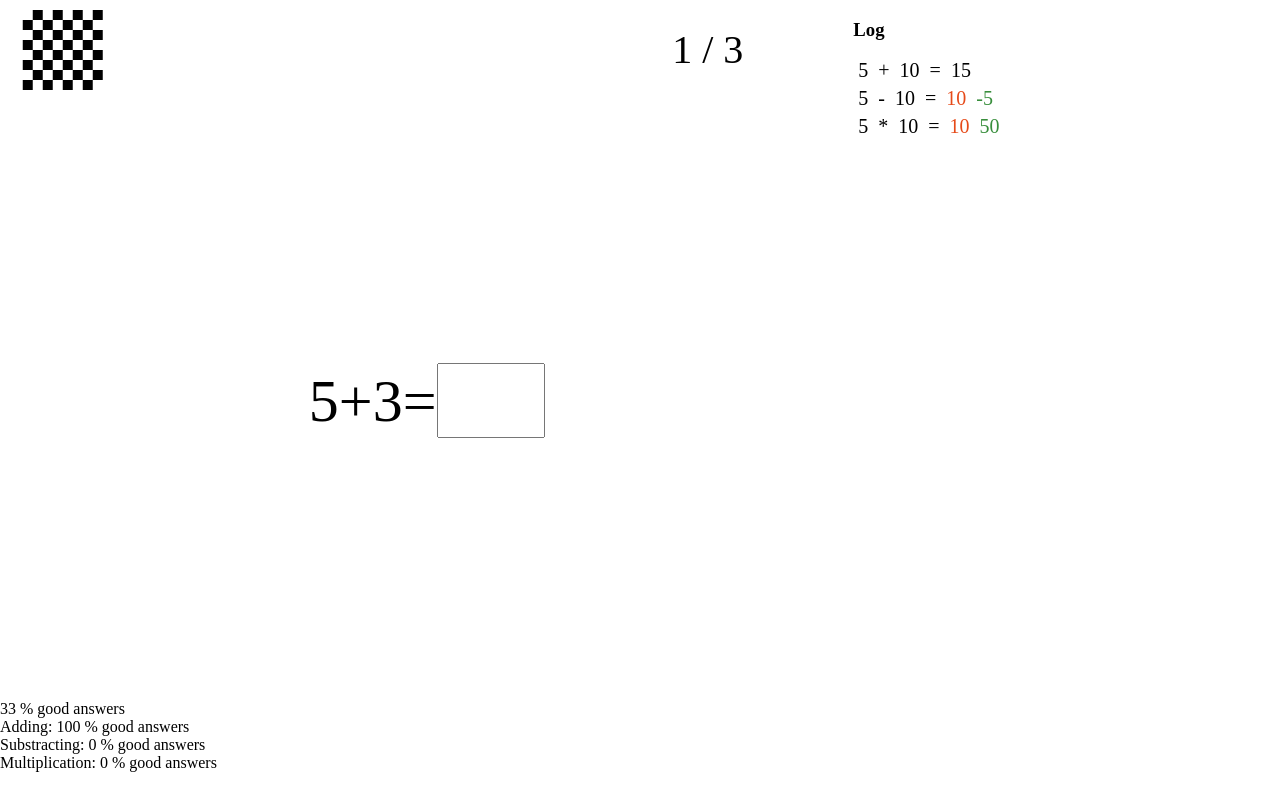
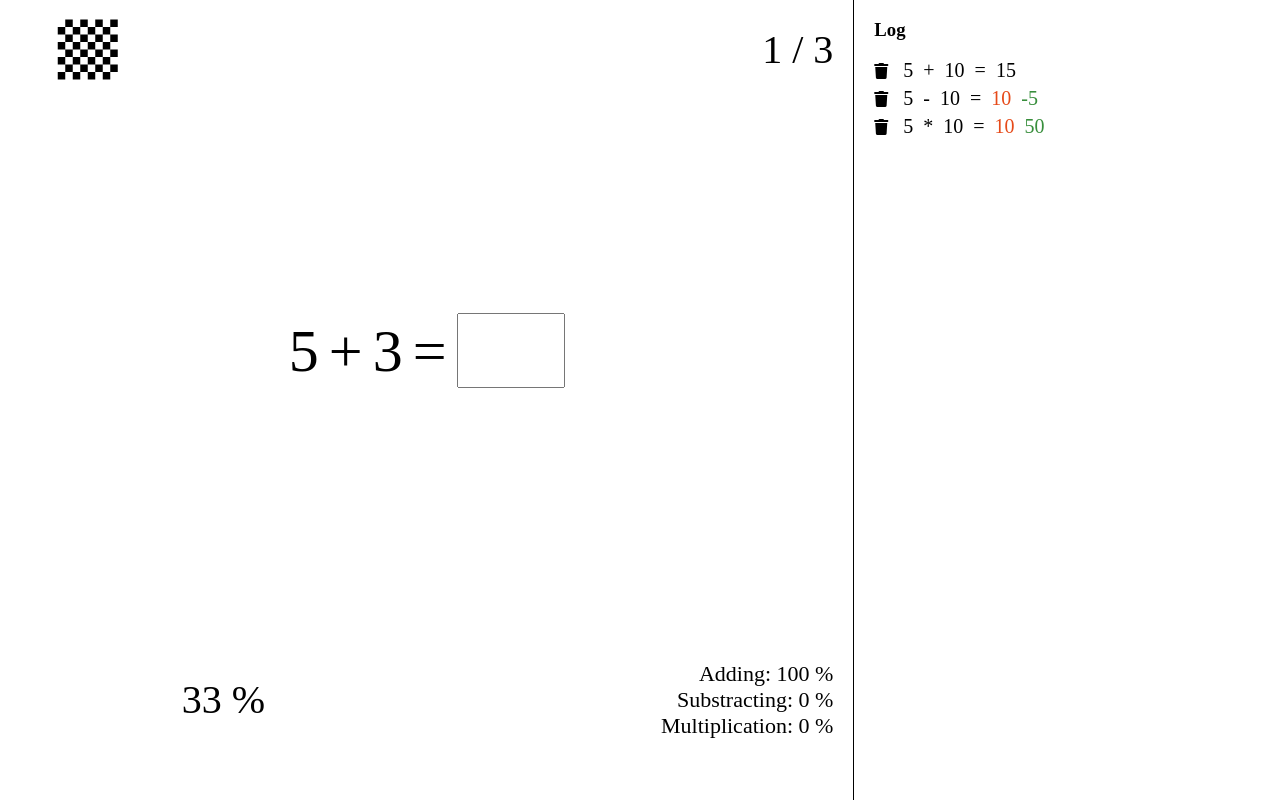
Before and after one commit to karlklin/math-competition-redux-learning, a React (Create React App) app: page / in a window 1280 px wide. Built offline with nearby package versions, Linux system fonts and the light colour scheme.

Commit message:
Implementation without redux
- fix styling
- remove log item

```diff
--- a/src/components/CompetitionManager.js
+++ b/src/components/CompetitionManager.js
@@ -6,10 +6,10 @@ import {HistoryLog} from './HistoryLog';
 
 export function CompetitionManager() {
 
-    const [answers, addAnswer] = useAnswers([
-        { a: 5, b: 10, operator: '+', answer: 15 },
-        { a: 5, b: 10, operator: '-', answer: 10 },
-        { a: 5, b: 10, operator: '*', answer: 10 },
+    const [answers, addAnswer, deleteAnswer] = useAnswers([
+        { id: 1, a: 5, b: 10, operator: '+', answer: 15 },
+        { id: 2, a: 5, b: 10, operator: '-', answer: 10 },
+        { id: 3, a: 5, b: 10, operator: '*', answer: 10 },
     ]);
 
     console.log(answers);
@@ -19,7 +19,7 @@ export function CompetitionManager() {
             <Header answers={answers}/>
             <Competition onAnswer={addAnswer}/>
             <PercentageHistory answers={answers}/>
-            <HistoryLog history={answers}/>
+            <HistoryLog history={answers} onDelete={deleteAnswer}/>
         </div>
     );
 }
@@ -27,5 +27,6 @@ export function CompetitionManager() {
 const useAnswers = (initial = []) => {
     const [answers, setAnswers] = useState(initial)
     const addAnswer = answer => setAnswers([...answers, answer]);
-    return [answers, addAnswer];
+    const deleteAnswer = id => setAnswers(answers.filter(item => item.id !== id));
+    return [answers, addAnswer, deleteAnswer];
 }
--- a/src/components/ComputationPercentageHistory.js
+++ b/src/components/ComputationPercentageHistory.js
@@ -13,10 +13,10 @@ export function ComputationPercentageHistory({ answers }) {
     const product = filterBy('*');
 
     return (
-        <div>
-            <div>Adding: <PercentageTotalHistory answers={total}/></div>
-            <div>Substracting: <PercentageTotalHistory answers={difference}/></div>
-            <div>Multiplication: <PercentageTotalHistory answers={product}/></div>
-        </div>
+        <>
+            <div className="adding">Adding: <PercentageTotalHistory answers={total}/></div>
+            <div className="substracting">Substracting: <PercentageTotalHistory answers={difference}/></div>
+            <div className="multiplication">Multiplication: <PercentageTotalHistory answers={product}/></div>
+        </>
     );
 }
--- a/src/components/HistoryLog.js
+++ b/src/components/HistoryLog.js
@@ -1,12 +1,12 @@
 import React from 'react';
 import {HistoryLogItem} from './HistoryLogItem';
 
-export function HistoryLog({history}) {
+export function HistoryLog({history, onDelete}) {
 
     return (
         <div className="history-log">
             <h3>Log</h3>
-            {history.map(item => <HistoryLogItem key={item.id} item={item}/>)}
+            {history.map(item => <HistoryLogItem key={item.id} item={item} onDelete={onDelete}/>)}
         </div>
     );
 }
--- a/src/components/HistoryLogItem.js
+++ b/src/components/HistoryLogItem.js
@@ -1,12 +1,13 @@
 import React from 'react';
 import {correctAnswer, isCorrect} from '../services/competitionHelper';
 
-export function HistoryLogItem({item}) {
+export function HistoryLogItem({item, onDelete}) {
 
     const correct = isCorrect(item);
 
     return (
         <div className={correct ? 'history-log-item correct' : 'history-log-item wrong'}>
+            <i className="fas fa-trash" onClick={() => onDelete(item.id)}></i>
             <span>{item.a}</span>
             <span>{item.operator}</span>
             <span>{item.b}</span>
--- a/src/components/PercentageHistory.js
+++ b/src/components/PercentageHistory.js
@@ -6,10 +6,10 @@ export function PercentageHistory({answers}) {
 
     return (
         <div className="percentage-history">
-            <div>
+            <div className="percentage-total">
                 <PercentageTotalHistory answers={answers}/>
             </div>
-            <div>
+            <div className="percentage-partial">
                 <ComputationPercentageHistory answers={answers}/>
             </div>
         </div>
--- a/src/components/PercentageTotalResult.js
+++ b/src/components/PercentageTotalResult.js
@@ -12,6 +12,6 @@ export function PercentageTotalHistory({ answers }) {
     const result = Math.floor(correctAnswers * 100 / allAnswers);
 
     return (
-        <span>{result} % good answers</span>
+        <span>{result} %</span>
     );
 }
--- a/src/styles.scss
+++ b/src/styles.scss
@@ -19,7 +19,7 @@ body {
 
   display: grid;
   grid-template-columns: repeat(3, 1fr);
-  grid-template-rows: 100px auto 100px;
+  grid-template-rows: 100px auto 200px;
   grid-template-areas:
     'header header log'
     'competition competition log'
@@ -58,6 +58,10 @@ body {
   font-size: 60px;
   margin: auto 0;
 
+  * {
+    margin: 5px;
+  }
+
   input {
     font-size: 60px;
     width: 100px;
@@ -71,18 +75,25 @@ body {
 }
 
 .history-log {
+  border-left: 1px solid #000000;
+  padding-left: 20px;
+
   .history-log-item {
     font-size: 20px;
     margin: 5px 0;
     span {
       margin: 5px;
     }
+    .fas {
+      font-size: 16px;
+      margin-right: 10px;
+    }
   }
 }
 
 .header {
   display: grid;
-  padding: 0 100px 0 0;
+  padding: 20px;
   grid-template-columns: repeat(6, 1fr);
   grid-template-areas:
     'logo . . . . total'
@@ -90,16 +101,35 @@ body {
 
   .total-result {
     grid-area: total;
-    padding: 10px;
-    line-height: 80px;
+    line-height: 60px;
     font-size: 40px;
     text-align: right;
   }
   .logo {
     grid-area: logo;
-    padding: 10px;
-    line-height: 80px;
-    font-size: 80px;
+    line-height: 60px;
+    font-size: 60px;
     text-align: center;
   }
 }
+
+.percentage-history {
+  display: grid;
+  grid-template-columns: repeat(2, 1fr);
+  grid-template-areas:
+    'total partial'
+  ;
+  padding: 20px;
+  line-height: 160px;
+  font-size: 40px;
+  text-align: center;
+
+  .percentage-total { grid-area: total; }
+  .percentage-partial {
+    grid-area: partial;
+    font-size: 22px;
+    line-height: 26px;
+    text-align: right;
+    margin: auto 0;
+  }
+}
```
